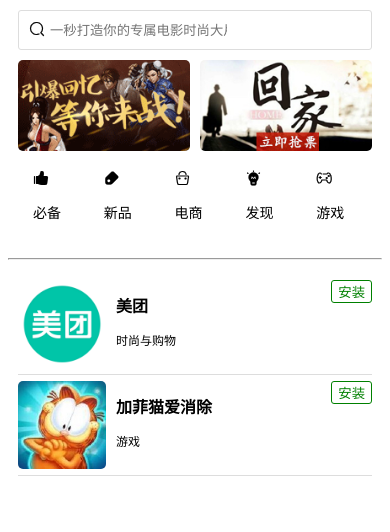
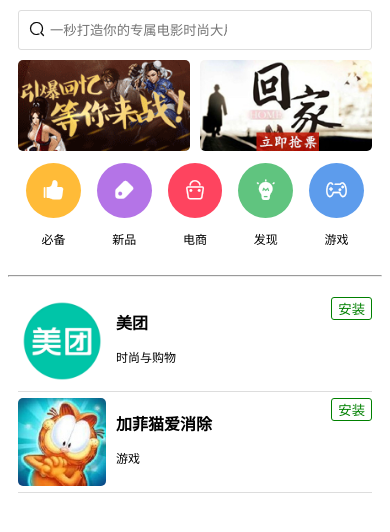
Before and after one commit to MingtaoFu/Web_AppStore, a plain HTML site: page www/index.html in a window 390 px wide. Drawn offline with Linux system fonts and the light colour scheme; some packages are replaced by stand-ins of ours.

Commit message:
index: classQuery finished

```diff
--- a/www/css/base.scss
+++ b/www/css/base.scss
@@ -78,3 +78,10 @@ li{
 .inputHidden{
   border: none;
 }
+
+.centerAbsolute{
+  position: absolute;
+  top: 50%;
+  left: 50%;
+  transform: translate(-50%, -50%);
+}
--- a/www/css/index.scss
+++ b/www/css/index.scss
@@ -50,12 +50,23 @@ $appLogoWidth: 88px;
   position: relative;
   width: 20%;
   height: 100%;
-  padding: 15px;
+  padding: 8px;
+  font-size: $font12;
+  text-align: center;
 
   display: inline-block;
 
   .classQueryImg{
     width: 100%;
+    border-radius: 50%;
+    position: relative;
+
+    color: white;
+    span{
+      display: block;
+      font-size: 22px;
+      @extend .centerAbsolute;
+    }
   }
 }
 
--- a/www/index.html
+++ b/www/index.html
@@ -31,31 +31,31 @@
                     </div>
                     <div class="classQueryBlock">
                         <div class="classQuery">
-                            <div class="classQueryImg">
+                            <div class="classQueryImg" style="background-color: #FFBB38">
                                 <span class="iconfont icon-appreciatefill"></span>
                             </div>
                             <p>必备</p>
                         </div
                         ><div class="classQuery">
-                            <div class="classQueryImg">
+                            <div class="classQueryImg" style="background-color: #B474E7">
                                 <span class="iconfont icon-tagfill"></span>
                             </div>
                             <p>新品</p>
                         </div
                         ><div class="classQuery">
-                            <div class="classQueryImg">
+                            <div class="classQueryImg" style="background-color: #FE445F">
                                 <span class="iconfont icon-goods"></span>
                             </div>
                             <p>电商</p>
                         </div
                         ><div class="classQuery">
-                            <div class="classQueryImg">
+                            <div class="classQueryImg" style="background-color: #60C47F">
                                 <span class="iconfont icon-creativefill"></span>
                             </div>
                             <p>发现</p>
                         </div
                         ><div class="classQuery">
-                            <div class="classQueryImg">
+                            <div class="classQueryImg" style="background-color: #5D9CEC">
                                 <span class="iconfont icon-game"></span>
                             </div>
                             <p>游戏</p>
@@ -72,8 +72,10 @@
                     <section class="appMain">
                         <h1>{{item.name}}</h1>
                         <p>
+                            <!--
                             <span ng-repeat="for i in [1,2,3,4,5]" class="iconfont icon-favorfill">
                             </span>
+                            -->
                         </p>
                         <small>{{item.type}}</small>
                     </section>
--- a/www/js/index.js
+++ b/www/js/index.js
@@ -37,19 +37,15 @@ var app = {
     },
     // Update DOM on a Received Event
     receivedEvent: function(id) {
-        var parentElement = document.getElementById(id);
-        var listeningElement = parentElement.querySelector('.listening');
-        var receivedElement = parentElement.querySelector('.received');
-
-        listeningElement.setAttribute('style', 'display:none;');
-        receivedElement.setAttribute('style', 'display:block;');
-
-        console.log('Received Event: ' + id);
+        //var parentElement = document.getElementById(id);
+        //var listeningElement = parentElement.querySelector('.listening');
+        //var receivedElement = parentElement.querySelector('.received');
 
         (function () {
             var ele = document.querySelectorAll('.classQueryImg');
             for (var i in ele) {
                 var theEle = ele[i];
+                //theEle.setAttribute('style', 'height:'+getComputedStyle(theEle).width);
                 theEle.style.height = getComputedStyle(theEle).width;
             }
         }) ();
```
Also changed, not shown: www/css/index.css, 1 other file.
